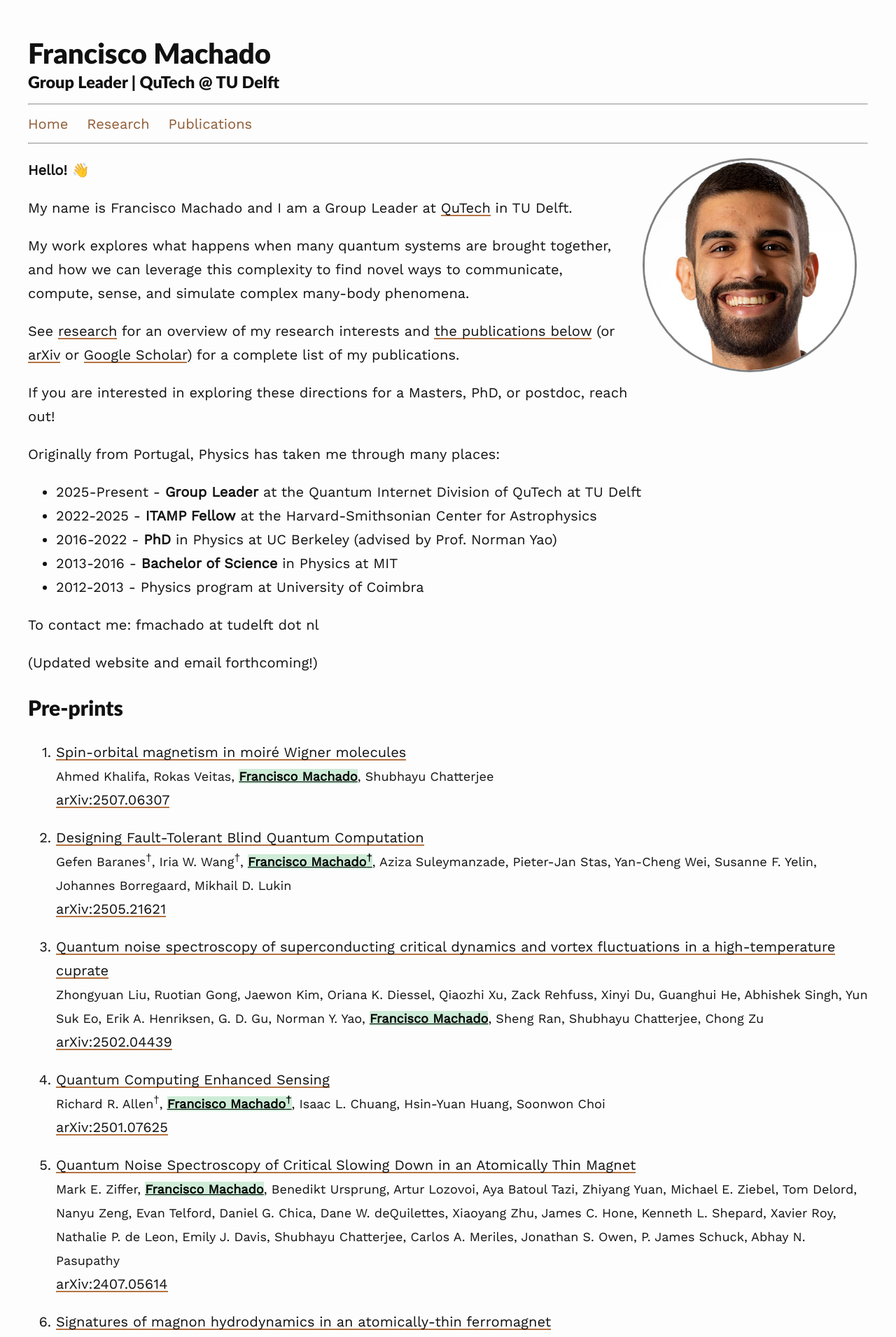
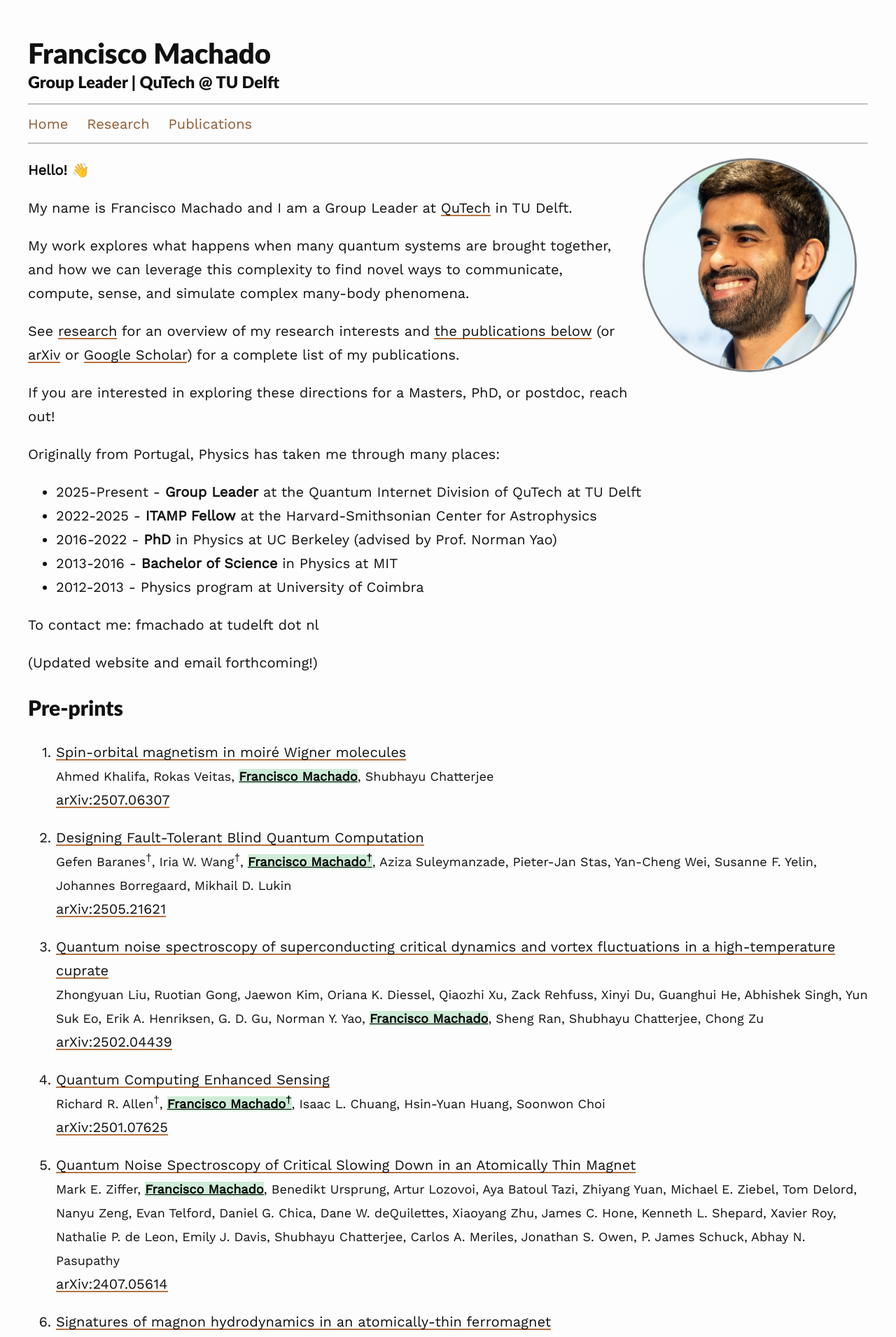
Before and after one commit to flmachado/flmachado.github.io, a Jekyll site: the page built from index.md, in a window 1280 px wide. Shown: the top 1911 px of the page at 70% size. Built offline with Jekyll 4.4.1, drawn with Linux system fonts in a browser that asks for light colours; nearby versions of some CDN libraries.

Commit message:
Updated my photo

```diff
--- a/index.md
+++ b/index.md
@@ -3,7 +3,7 @@ layout: about
 permalink: /
 profile:
   align: right
-  image: cara_2023.png
+  image: cara_2025.jpg
 published: true
 ---
 
```
Also changed, not shown: assets/images/cara_2025.jpg (added).
